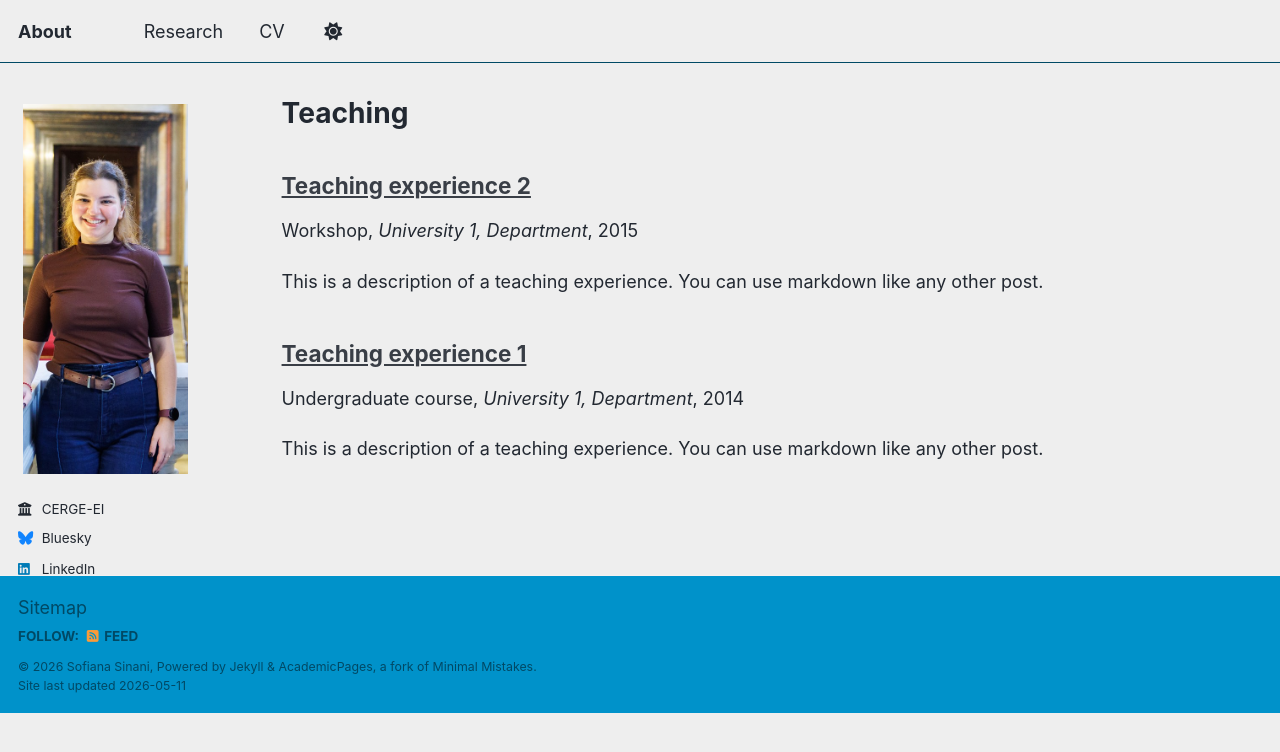
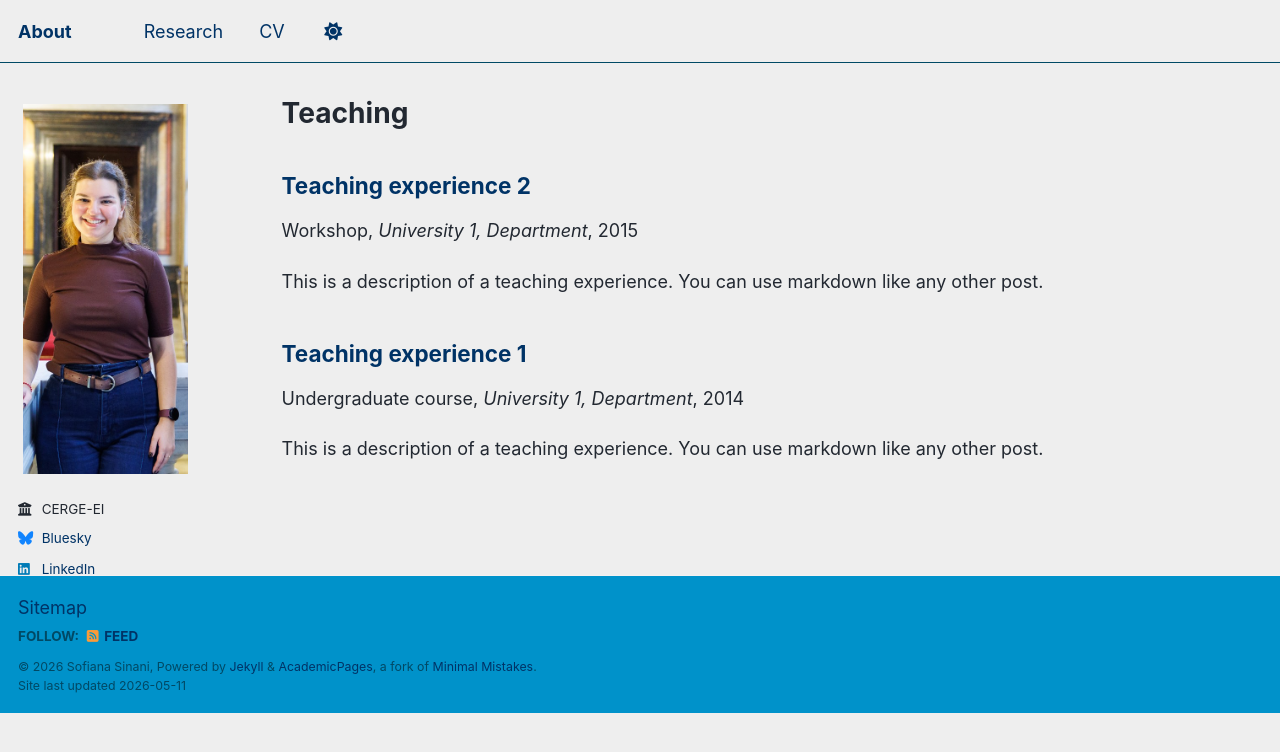
Before and after one commit to sofianasinani/sofianasinani.github.io, a Jekyll site: the page built from _pages/teaching.html, in a window 1280 px wide. Shown: the top 752 px of the page. Built offline with Jekyll 4.4.1, drawn with Linux system fonts in a browser that asks for light colours; a script bundle is joined from its source files by our own code; library files that are not in the unit come from our copies.

Commit message:
Update main.scss

```diff
--- a/assets/css/main.scss
+++ b/assets/css/main.scss
@@ -77,3 +77,15 @@
 .author__name {
   display: none !important;
 }
+
+.archive__item a,
+.archive a,
+a {
+  text-decoration: none !important;
+  color: #003366 !important;
+}
+
+a:hover {
+  text-decoration: underline !important;
+  color: #003366 !important;
+}
```
